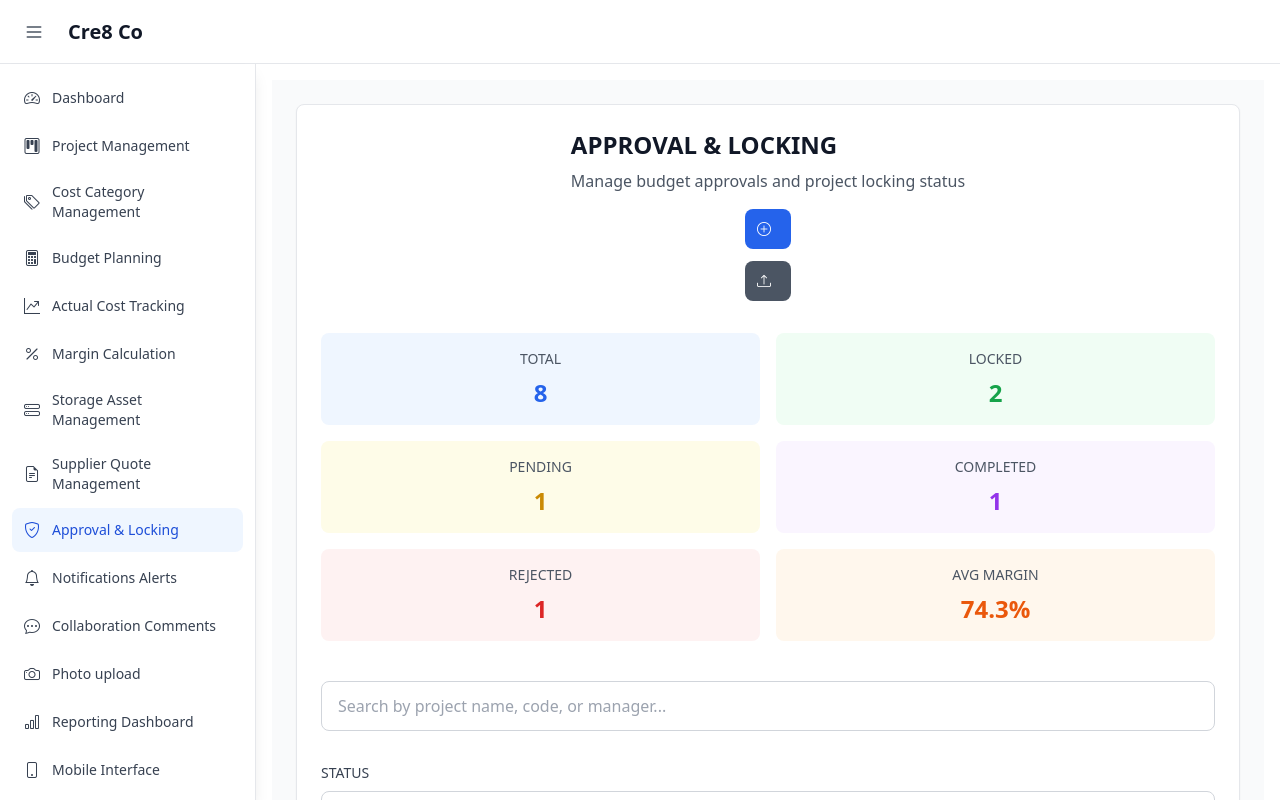
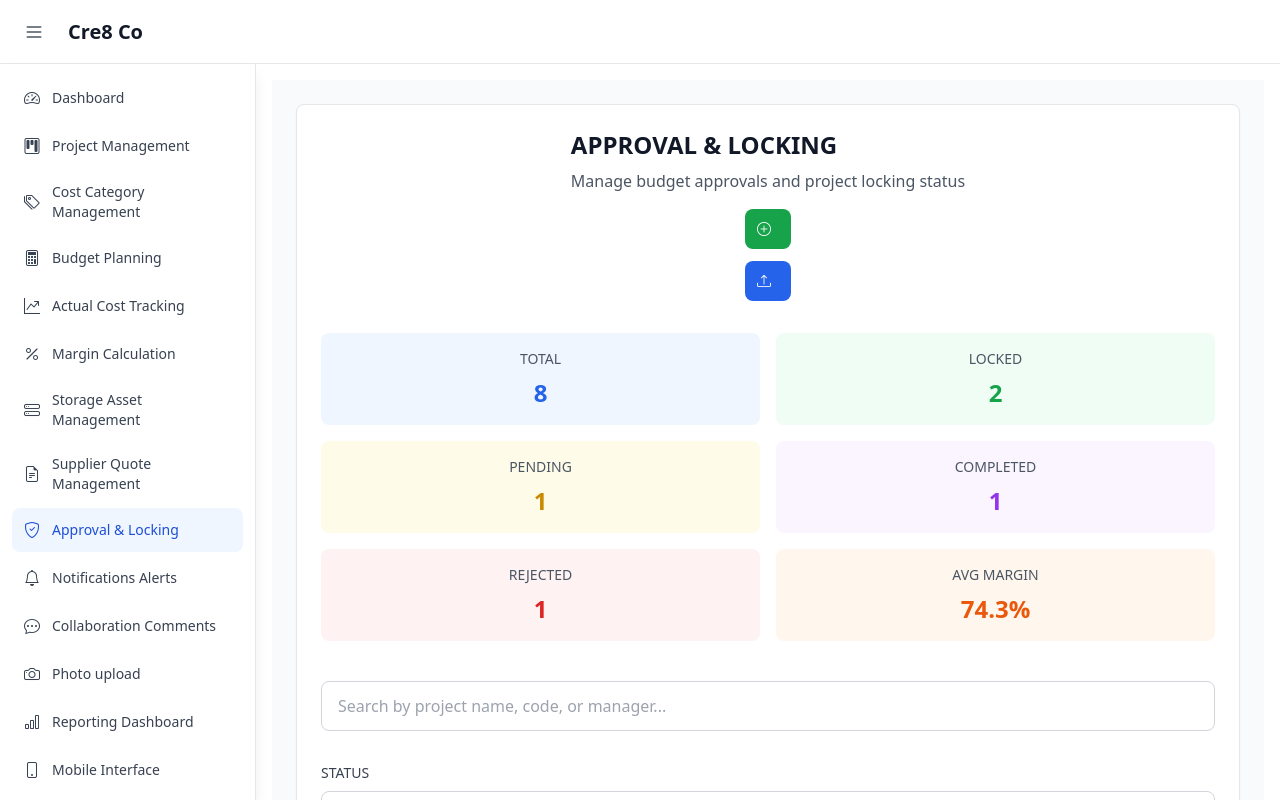
Before and after one commit to efcoders1/creo_frontend, a React (Vite) app: page /approval-locking-listing in a window 1280 px wide. Built offline with nearby package versions, Linux system fonts and the light colour scheme.

Commit message:
update changes

```diff
--- a/src/pages/ApprovalLockingListing.jsx
+++ b/src/pages/ApprovalLockingListing.jsx
@@ -799,7 +799,7 @@
                                     onClick={handleUpdateApproval}
                                     className="flex items-center gap-2"
                                 >
-                                    <span className="hidden sm:inline">Updatesdfsd Approval</span>
+                                    <span className="hidden sm:inline">Update Approval</span>
                                     <span className="sm:hidden">Update</span>
                                 </Button>
                             </div>
@@ -932,7 +932,7 @@
                         <div className="flex flex-col sm:flex-row gap-2 sm:gap-3">
 
                             <Button
-                                color="primary"
+                                color="success"
                                 size="md"
                                 className="flex items-center gap-2"
                                 onClick={() => navigate('/approval-locking')}
@@ -943,7 +943,7 @@
                             </Button>
 
                             <Button
-                                color="gray"
+                                color="primary"
                                 size="md"
                                 className="flex items-center gap-2"
                                 onClick={handleExportApprovals}
```
